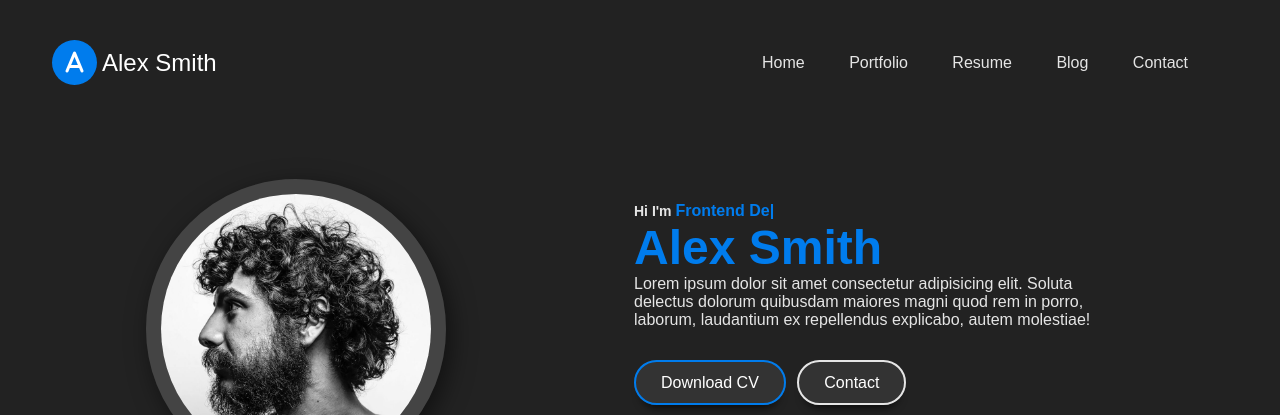
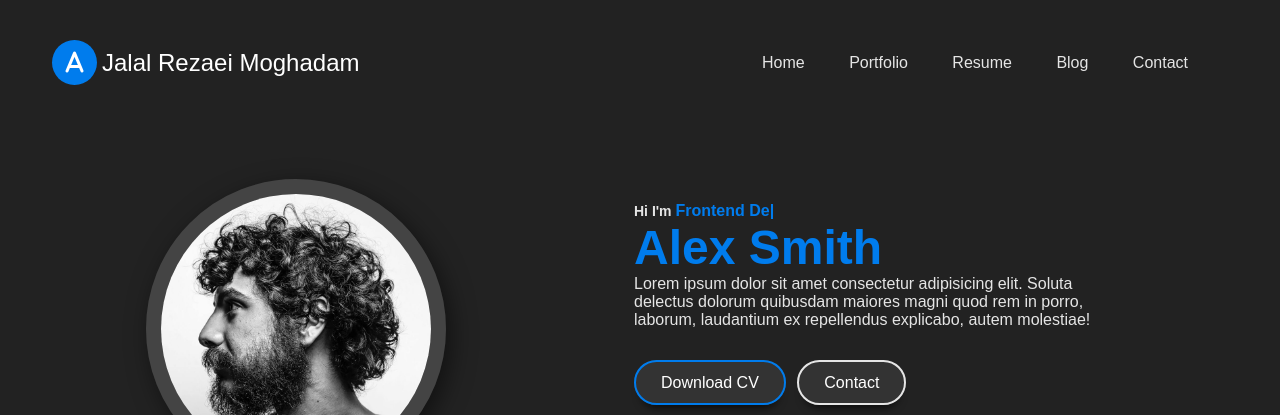
Before and after one commit to J-Rezaei-Moghadam/Test_Project_Repo, a plain HTML site: page index.html in a window 1280 px wide. Shown: the top 415 px of the page. Drawn offline with nearby package versions, Linux system fonts and the light colour scheme.

Commit message:
Update index.html

```diff
--- a/index.html
+++ b/index.html
@@ -15,7 +15,7 @@
             <header>
                 <div class="logo">
                     <i class="fa-solid fa-a"></i>
-                    <div class="logo-text">Alex Smith</div>
+                    <div class="logo-text">Jalal Rezaei Moghadam</div>
                 </div>
                 <nav>
                     <div class="togglebtn">
```
